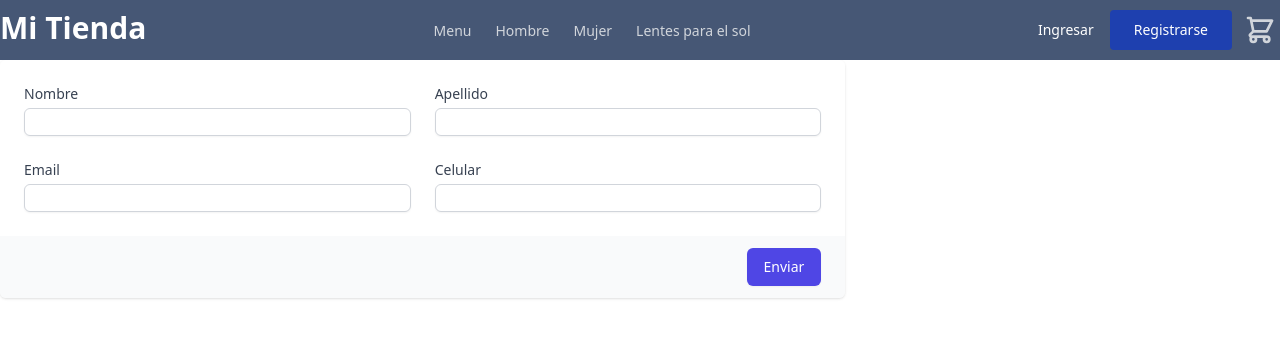
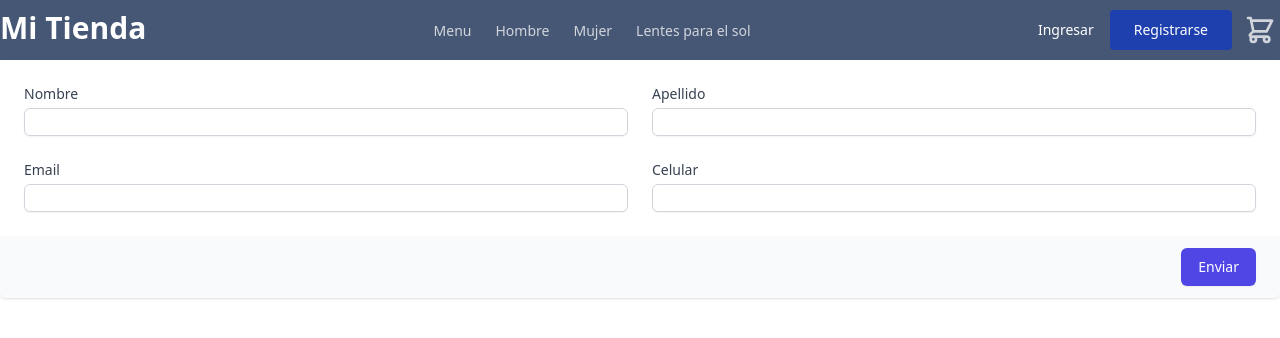
Before and after one commit to EugenioBravi/React-ecommerce, a React (Vite) app: page /form in a window 1280 px wide. Shown: the top 338 px of the page. Built offline with nearby package versions, Linux system fonts and the light colour scheme.

Commit message:
Correcciones

```diff
--- a/src/components/Form.jsx
+++ b/src/components/Form.jsx
@@ -9,9 +9,12 @@ const Form = () => {
     nombre: "",
     apellido: "",
     email: "",
-    celular: "",
+    phone: "",
   });
 
+  const inputStyle =
+    "border mt-1 block w-full rounded-md border-gray-300 shadow-sm  sm:text-sm  h-7 pl-2";
+  const labelStyle = "block text-sm font-medium  text-gray-700";
   const MySwal = withReactContent(Swal);
 
   const handleInputChange = (event) => {
@@ -49,18 +52,13 @@ const Form = () => {
   };
 
   return (
-    <div>
-      <div className="md:grid md:grid-cols-3 md:gap-6">
-        <div className="mt-5 md:col-span-2 md:mt-0">
+    <div className="max-w-7xl w-full">
       <form onSubmit={sendOrder}>
         <div className="overflow-hidden shadow sm:rounded-md">
           <div className="bg-white px-4 py-5 sm:p-6">
             <div className="grid grid-cols-6 gap-6">
               <div className="col-span-6 sm:col-span-3">
-                    <label
-                      htmlFor="nombre"
-                      className="block text-sm font-medium text-gray-700"
-                    >
+                <label htmlFor="nombre" className={labelStyle}>
                   Nombre
                 </label>
                 <input
@@ -68,16 +66,13 @@ const Form = () => {
                   name="nombre"
                   id="nombre"
                   autoComplete="given-name"
-                      className="border mt-1 block w-full rounded-md border-gray-300 shadow-sm  sm:text-sm  h-7 pl-2"
+                  className={inputStyle}
                   onChange={handleInputChange}
                 />
               </div>
 
               <div className="col-span-6 sm:col-span-3">
-                    <label
-                      htmlFor="apellido"
-                      className="block text-sm font-medium text-gray-700"
-                    >
+                <label htmlFor="apellido" className={labelStyle}>
                   Apellido
                 </label>
                 <input
@@ -85,16 +80,13 @@ const Form = () => {
                   name="apellido"
                   id="apellido"
                   autoComplete="family-name"
-                      className="border mt-1 block w-full rounded-md border-gray-300 shadow-sm  sm:text-sm h-7 pl-2"
+                  className={inputStyle}
                   onChange={handleInputChange}
                 />
               </div>
 
               <div className="col-span-3 ">
-                    <label
-                      htmlFor="email"
-                      className="block text-sm font-medium text-gray-700"
-                    >
+                <label htmlFor="email" className={labelStyle}>
                   Email
                 </label>
                 <input
@@ -102,24 +94,20 @@ const Form = () => {
                   name="email"
                   id="email"
                   autoComplete="email"
-                      className="border mt-1 block w-full rounded-md border-gray-300 shadow-sm  sm:text-sm h-7 pl-2"
+                  className={inputStyle}
                   onChange={handleInputChange}
                 />
               </div>
 
               <div className="col-span-3">
-                    <label
-                      htmlFor="celular"
-                      className="block text-sm font-medium text-gray-700"
-                    >
+                <label htmlFor="phone" className={labelStyle}>
                   Celular
                 </label>
                 <input
-                      type="tel"
-                      name="celular"
-                      id="celular"
-                      autoComplete="tel"
-                      className="border mt-1 block w-full rounded-md border-gray-300 shadow-sm  sm:text-sm h-7 pl-2"
+                  type="phone"
+                  name="phone"
+                  id="phone"
+                  className={inputStyle}
                   onChange={handleInputChange}
                 />
               </div>
@@ -136,8 +124,6 @@ const Form = () => {
         </div>
       </form>
     </div>
-      </div>
-    </div>
   );
 };
 export default Form;
```
Lines whose indentation alone changed are shown as unchanged.
